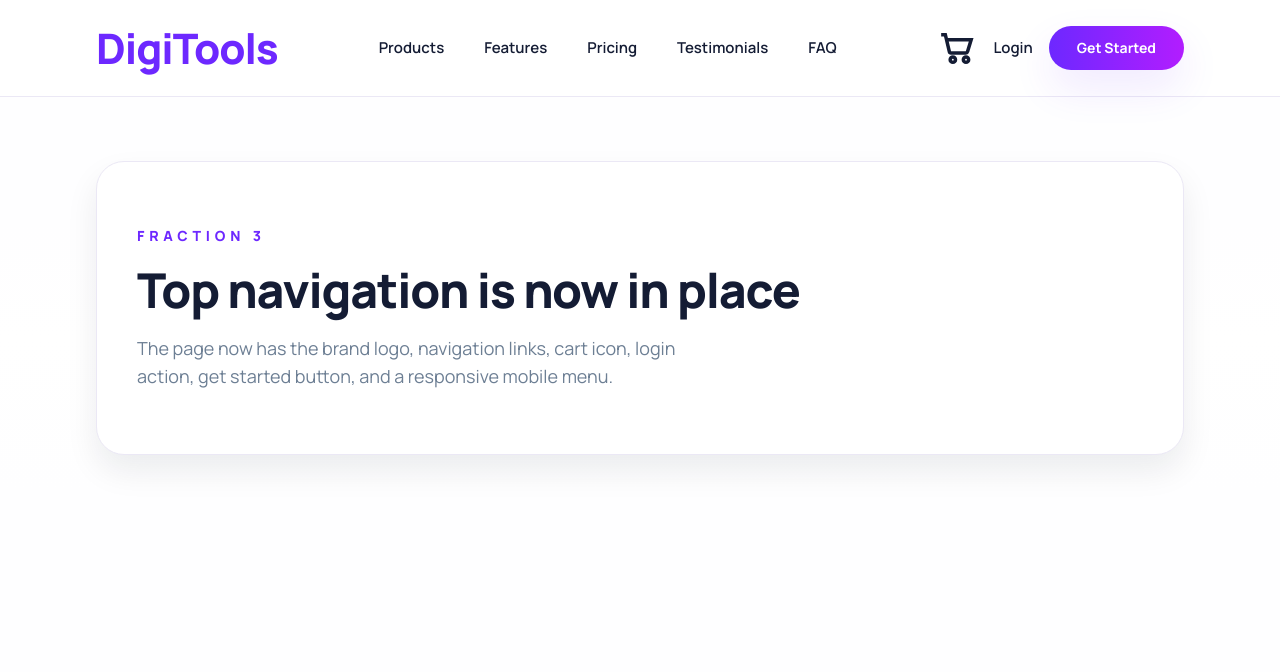
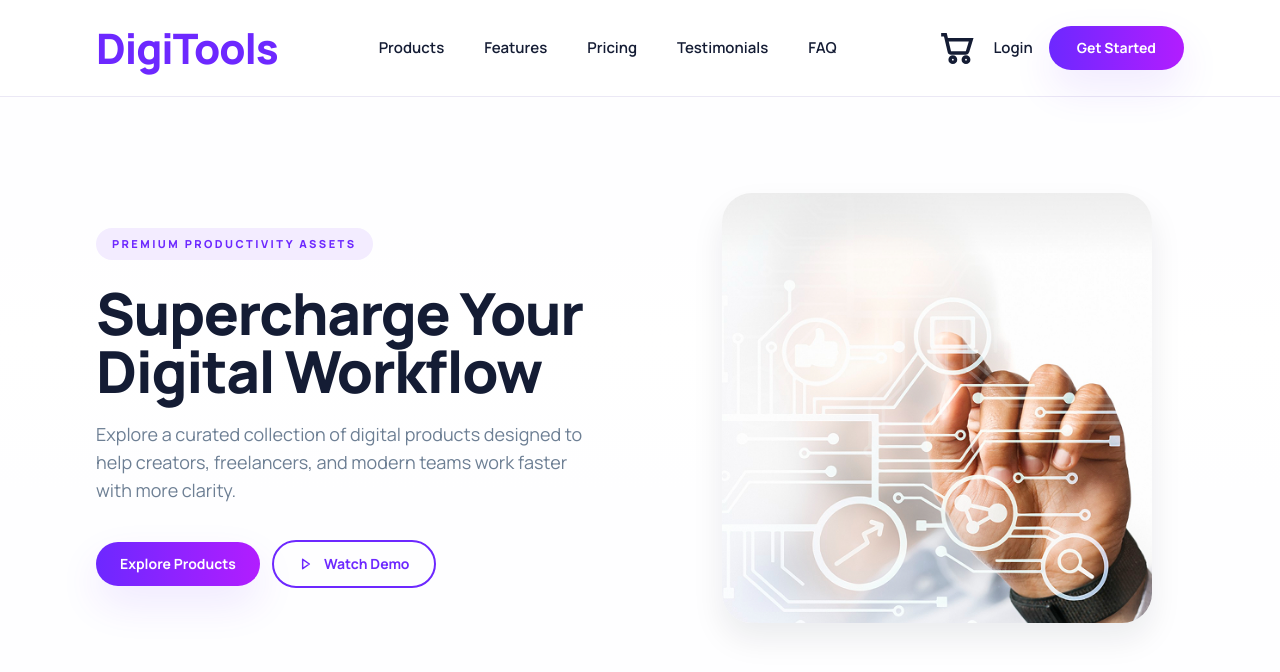
Before and after one commit to nayeembiswasfl/my-sixth-assignment, a React (Vite) app: page / in a window 1280 px wide. Shown: the top 672 px of the page. Built offline with nearby package versions, Linux system fonts and the light colour scheme.

Commit message:
added hero section

```diff
--- a/src/App.jsx
+++ b/src/App.jsx
@@ -1,3 +1,5 @@
+import headerImage from '../resources/head.png';
+
 const navLinks = ['Products', 'Features', 'Pricing', 'Testimonials', 'FAQ'];
 
 function App() {
@@ -67,17 +69,44 @@ function App() {
       </header>
 
       <main id="home" className="mx-auto max-w-6xl px-4 py-16 sm:px-6 lg:px-8">
-        <section className="surface-card px-6 py-14 sm:px-10 sm:py-16">
-          <div className="max-w-2xl">
-            <p className="text-sm font-extrabold uppercase tracking-[0.34em] text-brand-violet">
-              Fraction 3
+        <section className="grid items-center gap-12 lg:grid-cols-[1.02fr,0.92fr] lg:py-8">
+          <div className="max-w-xl">
+            <span className="inline-flex rounded-full bg-brand-mist px-4 py-2 text-[11px] font-extrabold uppercase tracking-[0.22em] text-brand-violet">
+              Premium productivity assets
+            </span>
+
+            <h1 className="mt-6 font-display text-4xl font-extrabold leading-[1.02] tracking-tight text-brand-ink sm:text-5xl lg:text-[58px]">
+              Supercharge Your Digital Workflow
+            </h1>
+
+            <p className="mt-5 max-w-[500px] text-base leading-8 text-brand-muted sm:text-lg">
+              Explore a curated collection of digital products designed to help creators,
+              freelancers, and modern teams work faster with more clarity.
             </p>
-            <h1 className="mt-5 font-display text-4xl font-extrabold tracking-tight text-brand-ink sm:text-5xl">
-              Top navigation is now in place
-            </h1>
-            <p className="mt-5 max-w-xl text-base leading-8 text-brand-muted sm:text-lg">
-              The page now has the brand logo, navigation links, cart icon, login action, get started button, and a responsive mobile menu.
-            </p>
+
+            <div className="mt-9 flex flex-wrap items-center gap-3">
+              <a
+                href="#products"
+                className="inline-flex rounded-full bg-brand-gradient px-5 py-3 text-sm font-bold text-white shadow-soft transition hover:brightness-105 sm:px-6"
+              >
+                Explore Products
+              </a>
+              <a
+                href="#pricing"
+                className="inline-flex items-center gap-2.5 rounded-full border-2 border-brand-violet bg-transparent px-5 py-3 text-sm font-bold text-brand-violet transition hover:bg-brand-mist sm:px-6"
+              >
+                <PlayIcon />
+                <span>Watch Demo</span>
+              </a>
+            </div>
+          </div>
+
+          <div className="mx-auto w-full max-w-[390px] lg:max-w-[430px]">
+            <img
+              src={headerImage}
+              alt="A person interacting with a digital interface"
+              className="aspect-square w-full rounded-[30px] object-cover shadow-card"
+            />
           </div>
         </section>
       </main>
@@ -105,4 +134,12 @@ function CartIcon() {
   );
 }
 
+function PlayIcon() {
+  return (
+    <svg viewBox="0 0 24 24" aria-hidden="true" className="h-4 w-4 fill-none stroke-current stroke-[2.2]">
+      <path d="m7 5 10 7-10 7V5Z" strokeLinejoin="round" />
+    </svg>
+  );
+}
+
 export default App;
```
